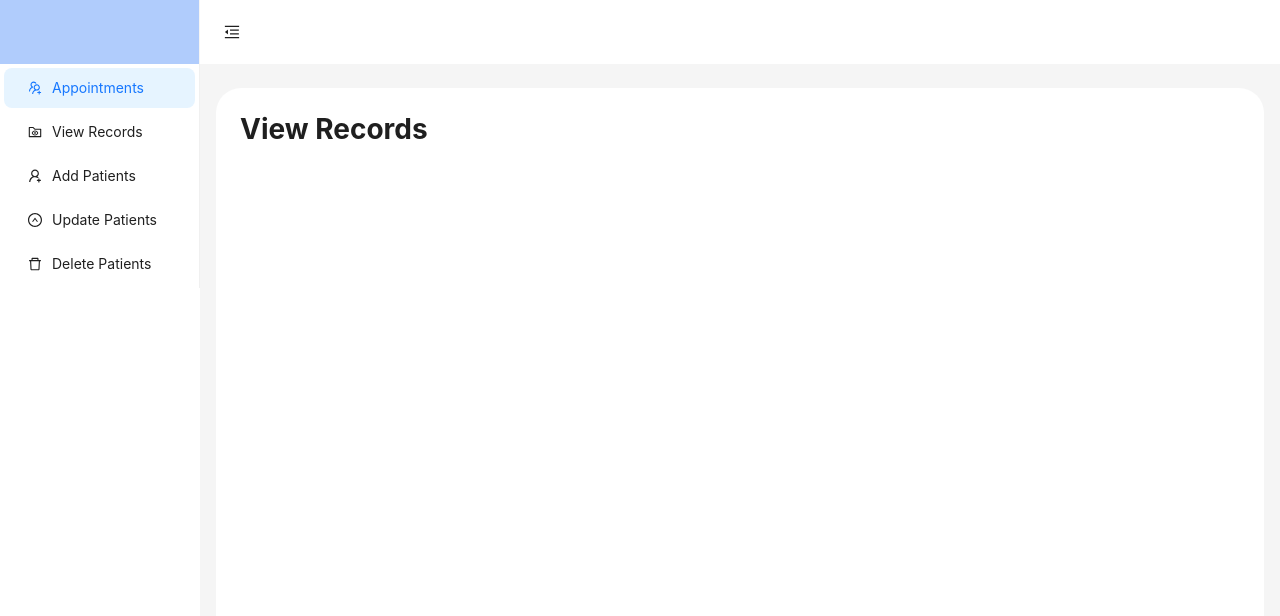
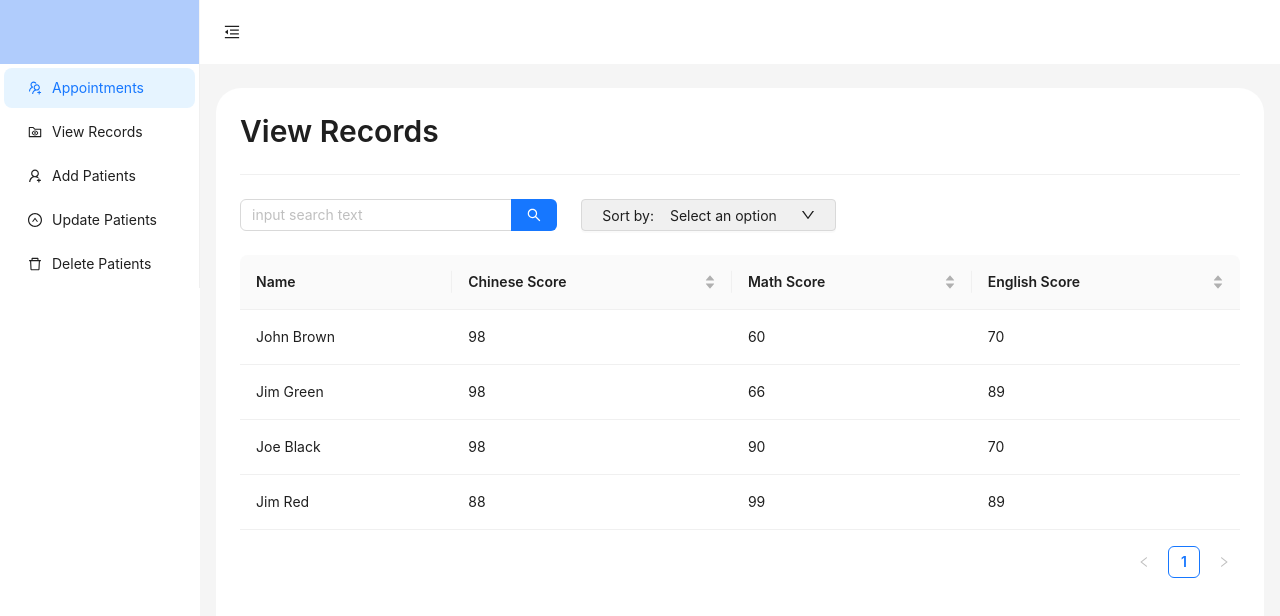
Before and after one commit to ayeshanweerasuriya/DMS, a React (Vite) app in the folder frontend/: page /view-records in a window 1280 px wide. Shown: the top 616 px of the page. Built offline with nearby package versions, Linux system fonts and the light colour scheme.

Commit message:
Add DropdownMenu and TableComponent; implement ViewRecords with sorting and search functionality

```diff
--- /dev/null
+++ b/frontend/src/components/dropdown/DropdownMenu.css
@@ -0,0 +1,20 @@
+.dropdown-button {
+  display: flex;
+  align-items: center;
+  padding: 10px 20px; /* Adjust padding as needed */
+  background-color: #f0f0f0; /* Background color for the button */
+  border: 1px solid #d9d9d9; /* Border color */
+  border-radius: 4px; /* Rounded corners */
+  cursor: pointer;
+  transition: background-color 0.2s; /* Transition for hover effect */
+  text-overflow: ellipsis;
+  width: fit-content;
+}
+
+.dropdown-button:hover {
+  background-color: #e6f7ff; /* Change background on hover */
+}
+
+.dropdown-button .anticon {
+  margin-left: 8px; /* Space between label and icon */
+}
--- /dev/null
+++ b/frontend/src/components/dropdown/DropdownMenu.jsx
@@ -0,0 +1,50 @@
+import { useState } from "react";
+import PropTypes from "prop-types";
+import { DownOutlined } from "@ant-design/icons";
+import { Dropdown, Space, Button } from "antd";
+import "./DropdownMenu.css"; // Importing CSS for custom styles
+
+export function DropdownMenu({
+  items,
+  defaultLabel = "Sort by:",
+  onItemSelect = () => {},
+}) {
+  const [selectedLabel, setSelectedLabel] = useState("");
+
+  const handleMenuClick = (e) => {
+    const selectedItem = items.find((item) => item.key === e.key);
+    if (selectedItem && !selectedItem.disabled) {
+      const label = selectedItem.label.props
+        ? selectedItem.label.props.children
+        : selectedItem.label;
+      setSelectedLabel(label);
+
+      // Call the onItemSelect callback if provided
+      if (onItemSelect) {
+        onItemSelect(selectedItem);
+      }
+    }
+  };
+
+  return (
+    <Dropdown menu={{ items, onClick: handleMenuClick }}>
+      <Button className="dropdown-button">
+        <Space>
+          <span className="default-label">{defaultLabel}</span>{" "}
+          {/* Always displayed label */}
+          <span className="selected-label">
+            {selectedLabel || "Select an option"}
+          </span>{" "}
+          {/* Dynamic selected label */}
+          <DownOutlined />
+        </Space>
+      </Button>
+    </Dropdown>
+  );
+}
+
+DropdownMenu.propTypes = {
+  items: PropTypes.array.isRequired,
+  defaultLabel: PropTypes.string.isRequired,
+  onItemSelect: PropTypes.func,
+};
--- /dev/null
+++ b/frontend/src/components/table/TableComponent.jsx
@@ -0,0 +1,11 @@
+import { Table } from "antd";
+import PropTypes from "prop-types";
+
+export function TableComponent({ columns = [], data = [] }) {
+  return <Table columns={columns} dataSource={data} />;
+}
+
+TableComponent.propTypes = {
+  columns: PropTypes.array.isRequired,
+  data: PropTypes.array.isRequired,
+};
--- a/frontend/src/views/view-patients/ViewRecords.jsx
+++ b/frontend/src/views/view-patients/ViewRecords.jsx
@@ -1,7 +1,101 @@
+import { Divider, Typography, Flex, Row, Col, Space } from "antd";
+import { Input } from "antd";
+import { DropdownMenu } from "../../components/dropdown/DropdownMenu";
+import { TableComponent } from "../../components/table/TableComponent";
+
 export function ViewRecords() {
+  const { Title } = Typography;
+  const { Search } = Input;
+
+  const columns = [
+    {
+      title: "Name",
+      dataIndex: "name",
+    },
+    {
+      title: "Chinese Score",
+      dataIndex: "chinese",
+      sorter: {
+        compare: (a, b) => a.chinese - b.chinese,
+        multiple: 3,
+      },
+    },
+    {
+      title: "Math Score",
+      dataIndex: "math",
+      sorter: {
+        compare: (a, b) => a.math - b.math,
+        multiple: 2,
+      },
+    },
+    {
+      title: "English Score",
+      dataIndex: "english",
+      sorter: {
+        compare: (a, b) => a.english - b.english,
+        multiple: 1,
+      },
+    },
+  ];
+  const data = [
+    {
+      key: "1",
+      name: "John Brown",
+      chinese: 98,
+      math: 60,
+      english: 70,
+    },
+    {
+      key: "2",
+      name: "Jim Green",
+      chinese: 98,
+      math: 66,
+      english: 89,
+    },
+    {
+      key: "3",
+      name: "Joe Black",
+      chinese: 98,
+      math: 90,
+      english: 70,
+    },
+    {
+      key: "4",
+      name: "Jim Red",
+      chinese: 88,
+      math: 99,
+      english: 89,
+    },
+  ];
+
   return (
-    <div>
-      <h1>View Records</h1>
-    </div>
+    <Flex vertical>
+      <Typography>
+        <Title level={2}>View Records</Title>
+        <Divider />
+      </Typography>
+      <Space direction="vertical" size="large">
+        <Row gutter={24}>
+          <Col span={8}>
+            <Search
+              placeholder="input search text"
+              // onSearch={}
+              enterButton
+            />
+          </Col>
+          <Col gutter={6}>
+            <DropdownMenu
+              label="Sort By"
+              items={[
+                { key: "1", label: "Name" },
+                { key: "2", label: "Age" },
+                { key: "3", label: "Date" },
+              ]}
+            />
+          </Col>
+        </Row>
+        <TableComponent columns={columns} data={data} />
+      </Space>
+    </Flex>
   );
 }
```
